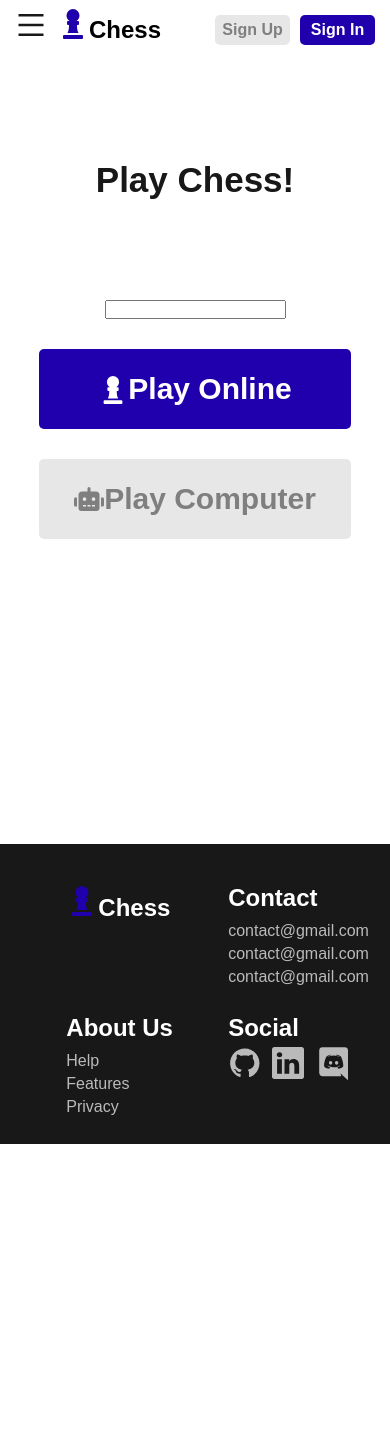
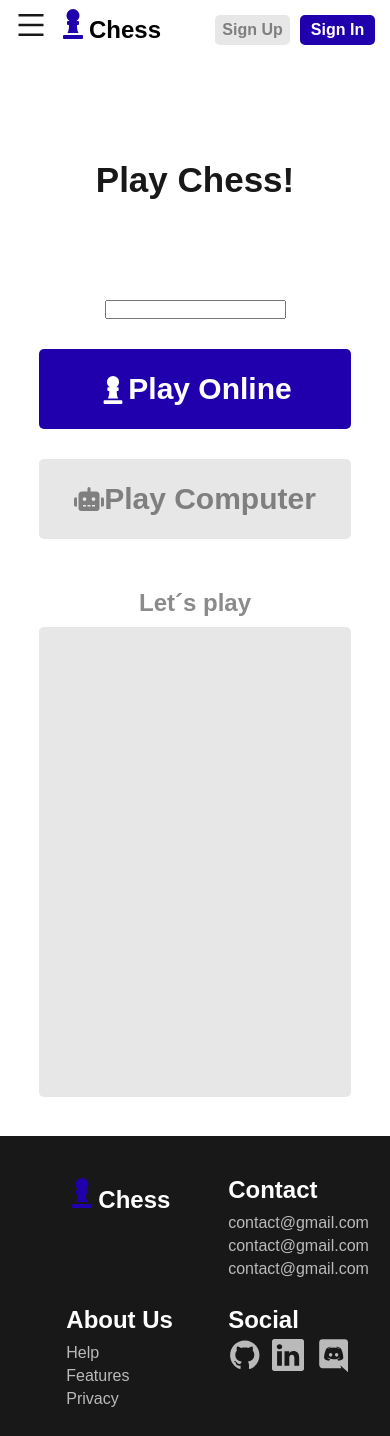
Before and after one commit to pedrop-dev/chess-game, a React (Vite) app: page / in a window 390 px wide. Before the commit the page ends 1144 px from the top, so only its background shows below. Built offline with nearby package versions, Linux system fonts and the light colour scheme; no server answers.

Commit message:
feat: home responsivity

```diff
--- a/src/pages/Home/Home.jsx
+++ b/src/pages/Home/Home.jsx
@@ -1,6 +1,7 @@
 import Footer from '../../components/Footer'
 import Nav from '../../components/Nav'
 import './Home.scss'
+import './HomeResponsivity.scss'
 import io from 'socket.io-client'
 import { API_BASE_URL } from '../../constants.js'
 import { useState, useEffect } from 'react'
@@ -33,7 +34,9 @@ export default function Home() {
             <main className='home_main'>
                 <h1 className='home_main_h1'>Play Chess!</h1>
                 <section className='home_main_section'>
+
                     <input type="text" value={username} onChange={(e) => setUsername(e.target.value)}/>
+
                     <button className='home_section_online home_buttons' onClick={handleJoinRoom}>
                         <FaChessPawn/>Play Online
                     </button>
@@ -41,10 +44,14 @@ export default function Home() {
                     <button className='home_section_computer home_buttons'>
                         <FaRobot/>Play Computer
                     </button>
+
                 </section>
-                <section>
+                <section className='home_second_section'>
+                    <p>Let´s play</p>
+                    <div className='home_board'>
+
+                    </div>
                 </section>
-
             </main>
             <Footer />
         </>
--- a/src/pages/Home/Home.scss
+++ b/src/pages/Home/Home.scss
@@ -1,6 +1,7 @@
 @use '../../style/var';
 
 .home_main {
+    min-height: 100vh;
     width: 100%;
     padding-top: 100px;
     background-color: var.$white100;
@@ -46,4 +47,21 @@
             background-color: var.$wm-b25;
         }
     }
+    .home_second_section {
+        width: 100%;
+        p {
+            font-size: 24px;
+            font-weight: bold;
+            text-align: center;
+            color: var.$wm-b50;
+            margin: 50px 0px 10px 0px;
+        }
+        .home_board {
+            height: 470px;
+            width: 80%;
+            margin: 0px auto 0px auto;
+            border-radius: 5px;
+            background-color: var.$wm-b10;
+        }
+    }
 }
--- /dev/null
+++ b/src/pages/Home/HomeResponsivity.scss
@@ -0,0 +1,14 @@
+@media screen and (min-width: 769px) and (max-width: 992px) {
+    .home_main {
+        width: 75%;
+        margin: 0 0 0 25%;
+    }
+}
+
+@media screen and (min-width: 993px) {
+    .home_main {
+        width: 60%;
+
+        margin-left: 25%;
+    }
+}
--- a/src/style/Footer.scss
+++ b/src/style/Footer.scss
@@ -4,9 +4,10 @@
     width: 100%;
     display: grid;
     grid-template-columns: 1fr 1fr;
-    position: absolute;
+    position: static;
     top: 100%;
     padding: 40px 0px 0px 17%;
+    margin-top: 10%;
     background-color: var.$black100;
     .footer_section {
         h2 {
--- a/src/style/Nav.scss
+++ b/src/style/Nav.scss
@@ -105,7 +105,7 @@
     width: 20%;
     display: none;
     flex-direction: column;
-    position: absolute;
+    position: fixed;
     left: 0;
     padding: 10px 0px 0px 10px;
     background-color: var.$wm-b10;
```
